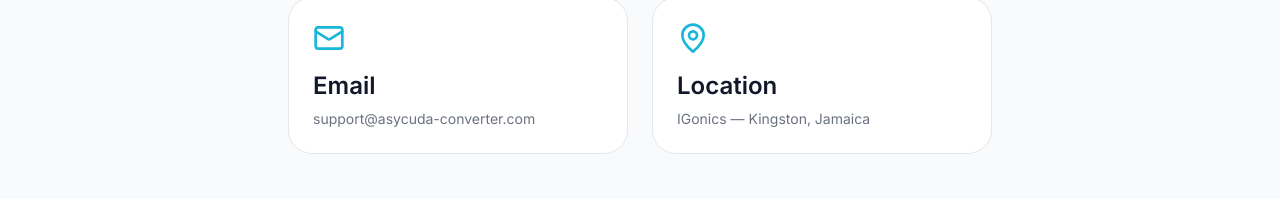
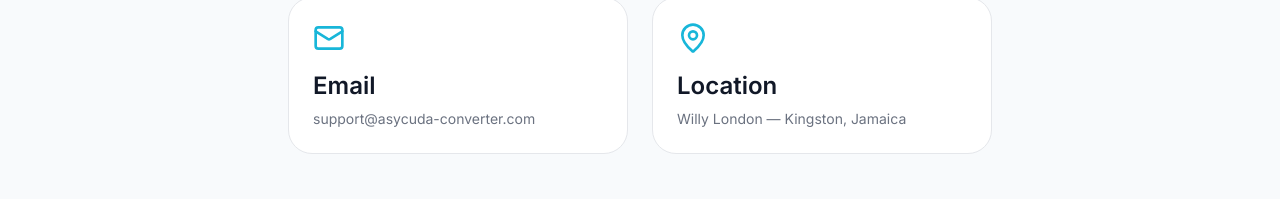
Before and after one commit to willylondon/asycuda-converter-2, a Next.js app: page /contact in a window 1280 px wide. Shown: the part 345-544 px from the top of the page. Built offline with nearby package versions, Linux system fonts and the light colour scheme; no server answers.

Commit message:
fix: remove remaining IGonics/PayPal references, soften claims
- contact/page.tsx: IGonics → Willy London in metadata + address
- faq/page.tsx: removed PayPal mention, Stripe-only payment wording
- README.md: 'specifications exactly' → 'requirements, validated before generation'

```diff
--- a/src/app/contact/page.tsx
+++ b/src/app/contact/page.tsx
@@ -5,7 +5,7 @@ import { ArrowLeft, Mail, MapPin } from "lucide-react";
 export const metadata: Metadata = {
   title: "Contact",
   description:
-    "Contact IGonics — the team behind ASYCUDA Excel Converter. Get in touch for support, enterprise pricing, or partnership inquiries.",
+    "Contact the ASYCUDA Excel Converter team. Get in touch for support, enterprise pricing, or partnership inquiries.",
 };
 
 export default function ContactPage() {
@@ -38,7 +38,7 @@ export default function ContactPage() {
           <MapPin className="h-8 w-8 text-accent mb-4" />
           <h3 className="text-lg font-semibold text-text">Location</h3>
           <p className="mt-2 text-sm text-text-muted">
-            IGonics — Kingston, Jamaica
+            Willy London — Kingston, Jamaica
           </p>
         </div>
       </div>
--- a/src/app/faq/page.tsx
+++ b/src/app/faq/page.tsx
@@ -35,7 +35,7 @@ const FAQ_DATA = [
   },
   {
     q: "What payment methods do you accept?",
-    a: "We accept credit/debit cards and PayPal. Payment is processed before you download your XML file. We use Stripe for secure payment processing.",
+    a: "We accept credit and debit cards. Payment is processed through Stripe for secure checkout before you download your XML file.",
   },
   {
     q: "Can I get a refund?",
```
Also changed, not shown: 1 other file (tests, documents, lock files or other folders).
